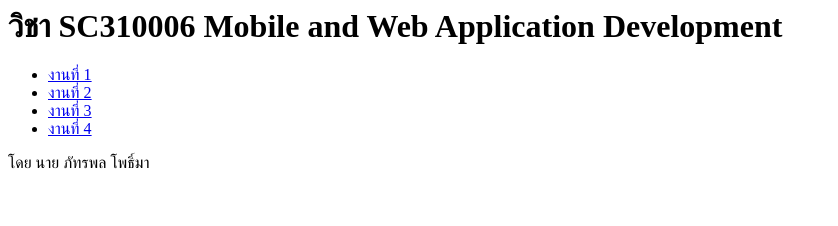
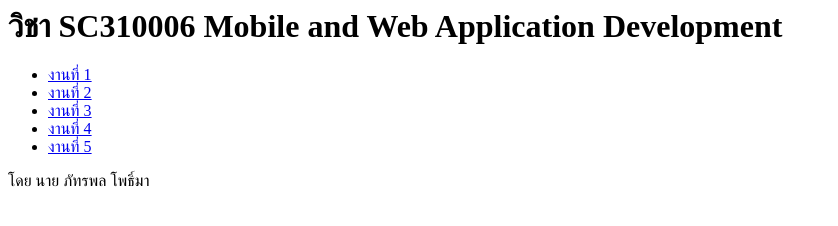
Before and after one commit to Phattharaphon01/web2024, a plain HTML site: page index.html in a window 1280 px wide. Shown: the whole page, without its empty margins (0-838 px from the left). Drawn offline with Linux system fonts and the light colour scheme.

Commit message:
Update index.html

```diff
--- a/index.html
+++ b/index.html
@@ -6,6 +6,7 @@
             <li><a href="./Lab2/Lab2.html">งานที่ 2</a></li>
             <li><a href="./Lab3/Lab3.html">งานที่ 3</a></li>
             <li><a href="./Lab4/Lab4.html">งานที่ 4</a></li>
+            <li><a href="./work5.html">งานที่ 5</a></li>
         </ul>
         โดย นาย ภัทรพล โพธิ์มา
     </body>
```
